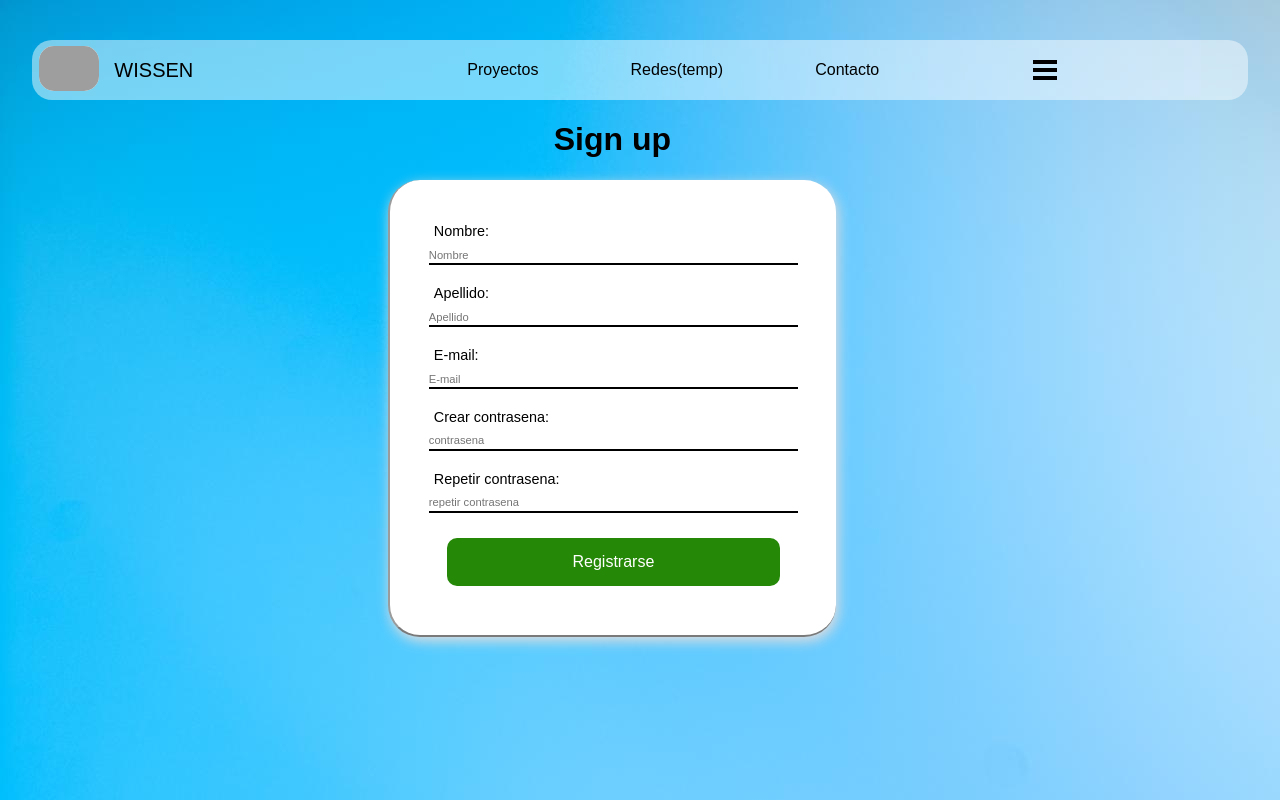
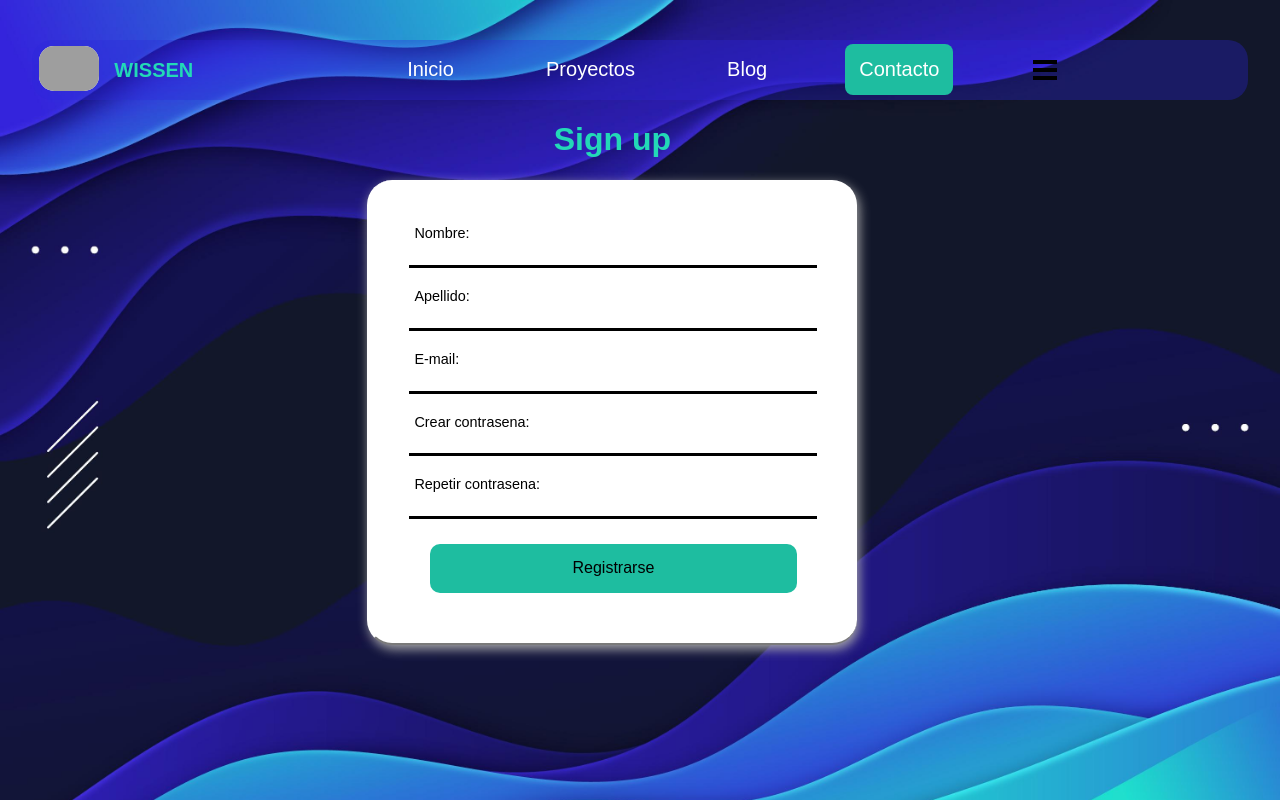
Before and after one commit to moiseStudent/wissen_blog, a Flask app: page /sign in a window 1280 px wide. Run offline with Flask 3, Linux system fonts and the light colour scheme; grey boxes are pictures that could not be loaded.

Commit message:
Extructura

```diff
--- a/static/css/navbar.css
+++ b/static/css/navbar.css
@@ -2,8 +2,11 @@ ul{
     list-style-type: none;
 }
 
+header {
+    color:#fff;
+}
 .navbar{
-    background-color: #fff7;
+    background: #2b25d954;
     height: 15vh;
     width: 95vw;
     margin: auto;
@@ -19,6 +22,8 @@ ul{
 
 }
 .left_navbar{
+    color:#23D9B7;
+    font-weight: bold;
     display: flex;
     flex-direction: row;
     justify-content: flex-start;
@@ -71,7 +76,9 @@ ul{
 }
 .text_linked{
     text-decoration: none;
-    color: #000;
+    color: #fff;
+    font-size: 20px;
+    font-weight: 500;
 
     padding: 1.1vw;
     box-sizing: border-box;
@@ -88,6 +95,7 @@ ul{
     animation-iteration-count: 1;
     animation-fill-mode: forwards;
 }
+/*
 @keyframes change-color1 {
     from{
         background-color: #0002;
@@ -101,6 +109,69 @@ ul{
     to{
         background-color: #0002;
     }
+}*/
+
+#contacto {
+    background: #1ebda0;
+}
+.button_container{/*para evitar la compresion del el elemento button*/
+    display: none;
+}
+.button_menu{
+    background-color: transparent;
+
+    height: 40px;
+    width: 40px;
+    border: none;
+    cursor: pointer;
+
+    display: block;
+}
+.button_menu span{
+    margin: 4px auto;
+    width: 60%;
+    height: 4px;
+    background-color:  #1ebda0;
+    display: block;
+    cursor: pointer;
+    color:#fff;
+}
+
+.dropdown_menu{
+    background-color: transparent;
+    border-style: solid;
+    border-color: transparent;
+    border-width: 2px;
+    float: right;
+    height: 50vh;
+    display: flex;
+    flex-direction: column;
+    flex-wrap: wrap;
+    margin-right: 4vw;
+    width: 25vw;
+    max-width: 0;
+    transition: 0.1s;
+    overflow: hidden;
+}
+
+.open_dropdown_menu{
+    max-width: 25vw;
+    transition: 0.1s;
+    border-color: #fff;
+    background-color: #000;
+}
+.dropdown_subcontainer{
+    border-color:transparent;
+    border-style: solid;
+    border-width: 0 0 2px 0;
+    flex-grow: 1;
+    overflow: hidden;
+}
+.open_dropdown_subcontainer{
+    border-color: #fff;
+}
+.dropdown_elements{
+    text-align: center;
 }
 
 .button_container{/*para evitar la compresion del el elemento button*/
--- a/static/css/sign.css
+++ b/static/css/sign.css
@@ -1,5 +1,6 @@
 .title_form-sign {
     text-align: center;
+    color:#23D9B7;
 }
 
 .sign_form-content {
@@ -9,17 +10,16 @@
 }
 
 .sign_form-content .sign_form {
-    box-shadow: 2px 4px 13px #e4dddd;
+    box-shadow: 2px 4px 12px #aaa;
     background: #fff;
     display: flex;
-    width: 35vw;
-    height: auto;
-    max-width: 700px;
+    width: 40%;
+    max-width: 1030px;
     flex-wrap: wrap;
     align-content: center;
-    padding: 2.4rem;
-    border-radius: 2rem;
-    border-left:2px solid #9b9b9b;
+    padding: 40px;
+    border-radius: 25px;
+    border-left:2px solid #FFF;
     border-bottom:2px solid #7a7a7a;
 }
 
@@ -34,15 +34,13 @@
     margin-bottom: 15px;
     width: 100%;
     border:none;
-    border-bottom: 2px #000 solid;
+    border-bottom: 3px #000 solid;
 
 }
 
-.sign_form-content .sign_form input::placeholder {
-    font-size: .7rem;
-}
-
 .sign_form-content .sign_form input:hover {
+    transition: border-bottom;
+    transition-duration: s;
     border-bottom: 3px #972f06 solid;
 
 }
@@ -50,7 +48,7 @@
 .sign_form-content .sign_form input:focus {
     border: none;
     outline: none;
-    border-bottom: 2px #258807 solid;
+    border-bottom: 3px #258807 solid;
 }
 
 .sign_form-content .sign_form input[type='submit'] {
@@ -59,15 +57,11 @@
     border:none;
     padding: 15px;
     border-radius: 10px;
-    background: #258807;
-    color:#fff;
+    background: #1ebda0;
+    color:#000;
 }
 
 .sign_form-content .sign_form input[type='submit']:hover {
     cursor: pointer;
-    background: #32ac0d;
+    background: #bbb;
 }
-
-.sign_form-content .sign_form input[type='submit']:active {
-    background: #42c41b;
-}
--- a/static/css/style.css
+++ b/static/css/style.css
@@ -2,5 +2,8 @@
 
 body {
     font-family: sans-serif;
-    background-image: url('../picture/8207.jpg');
+    background-image: url('../picture/BodyBackground.jpeg');
+    background-size: 100%;
+    background-repeat: no-repeat;
+    background-position-x: center
 }
--- a/templates/index.html
+++ b/templates/index.html
@@ -7,6 +7,8 @@
 
 {% block content%}
     {% include 'navbar.html' %}
-    <h1>tranquilo xd</h1>
+
+    <!-- Only for a example-->
+    <center><h1 style="color:white;">Bienvenido</h1></center>
 
 {% endblock %}
--- a/templates/navbar.html
+++ b/templates/navbar.html
@@ -1,14 +1,15 @@
 <header>
     <nav class="navbar">
     <ul class="left_navbar">
-        <li class="father_icon"><img class="icon" src="https://r.mobirisesite.com/487813/assets/images/photo-1488229297570-58520851e868.jpeg" alt="imagen temporal" ></li>
+        <li class="father_icon"><img class="icon" src="../static/picture/vintage-1751222_640.png" alt="imagen temporal" ></li>
         <li class="title_navbar">WISSEN</li>
     </ul>
 
     <ul class="center_navbar_father">
+        <li class="center_navbar animated"><a class="text_linked" href="https://www.google.co.uk/" target="_blank">Inicio</a></li>
         <li class="center_navbar animated"><a class="text_linked" href="https://www.google.co.uk/" target="_blank">Proyectos</a></li>
-        <li class="center_navbar animated"><a class="text_linked" href="https://www.google.co.uk/" target="_blank">Redes(temp)</a></li>
-        <li class="center_navbar animated"><a class="text_linked" href="https://www.google.co.uk/" target="_blank">Contacto</a></li>
+        <li class="center_navbar animated"><a class="text_linked" href="https://www.google.co.uk/" target="_blank">Blog</a></li>
+        <li class="center_navbar animated"><a class="text_linked" href="https://www.google.co.uk/" target="_blank" id="contacto">Contacto</a></li>
     </ul>
 
 
--- a/templates/sign.html
+++ b/templates/sign.html
@@ -16,19 +16,19 @@
             <form action="{{login}}" method="POST" class="sign_form">
 
                     <label for="name_user">Nombre: </label>
-                    <input type="text" name="name_user" placeholder="Nombre">
+                    <input type="text" name="name_user">
 
                     <label for="surname_user">Apellido: </label>
-                    <input type="text" name="surname_user" placeholder="Apellido">
+                    <input type="text" name="surname_user">
 
                     <label for="email">E-mail: </label>
-                    <input type="email" name="email" id="" placeholder="E-mail">
+                    <input type="email" name="email" id="">
 
                     <label for="password">Crear contrasena: </label>
-                    <input type="password" name="password" id="" placeholder="contrasena">
+                    <input type="password" name="password" id="">
 
                     <label for="password-verify">Repetir contrasena: </label>
-                    <input type="password" name="password-verify" id="" placeholder="repetir contrasena">
+                    <input type="password" name="password-verify" id="">
 
                     <input type="submit" value="Registrarse">
 
```
